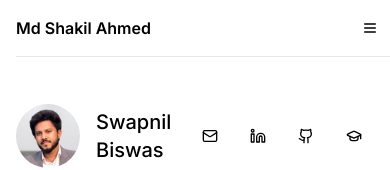
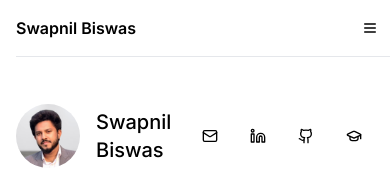
Before and after one commit to SwapnilBiswas72/Biswas_Swapnil, a Next.js app: page / in a window 390 px wide. Shown: the top 170 px of the page. Built offline with nearby package versions, Linux system fonts and the light colour scheme.

Commit message:
Update top-nav.tsx

```diff
--- a/src/components/top-nav.tsx
+++ b/src/components/top-nav.tsx
@@ -21,7 +21,7 @@ export function TopNav() {
   return (
     <header className="border-b fixed z-50 top-0 w-full bg-white">
       <div className="w-full flex h-14 pr-4 items-center justify-between">
-        <p className="font-semibold md:hidden">Md Shakil Ahmed</p>
+        <p className="font-semibold md:hidden">Swapnil Biswas</p>
         <MobileNav items={navItems} open={open} onOpenChange={setOpen} />
         <nav className="hidden md:flex items-center gap-2 overflow-x-auto">
           {navItems.map((item) => (
```
